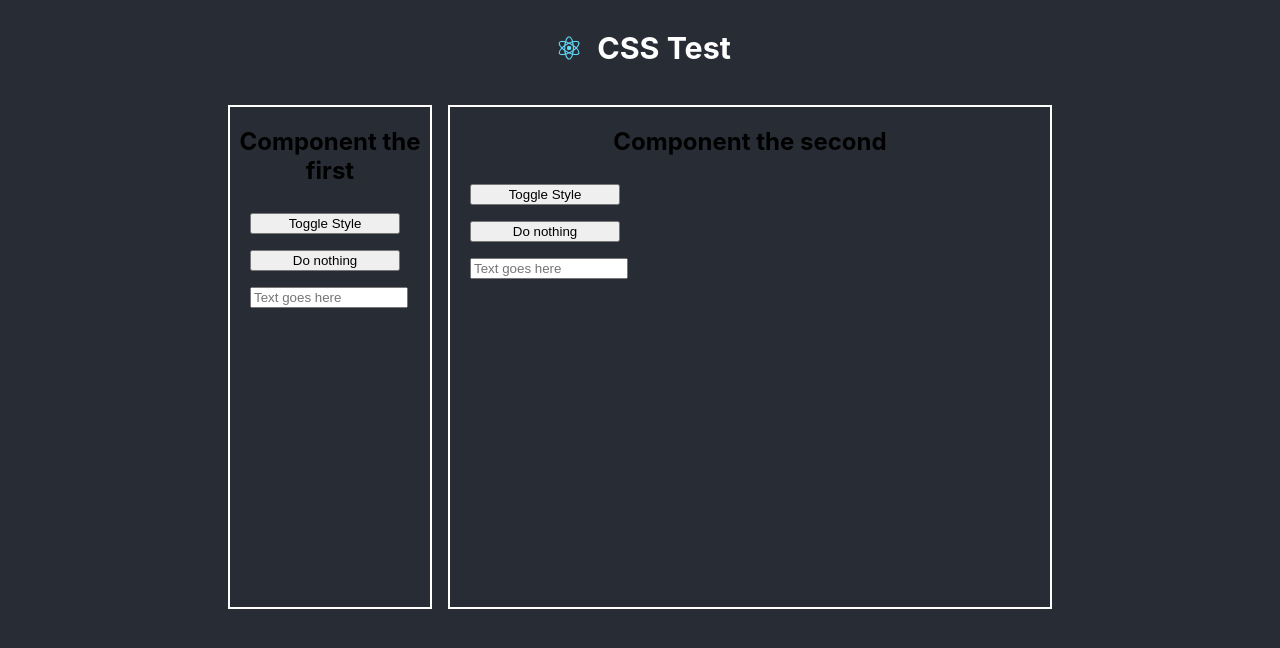
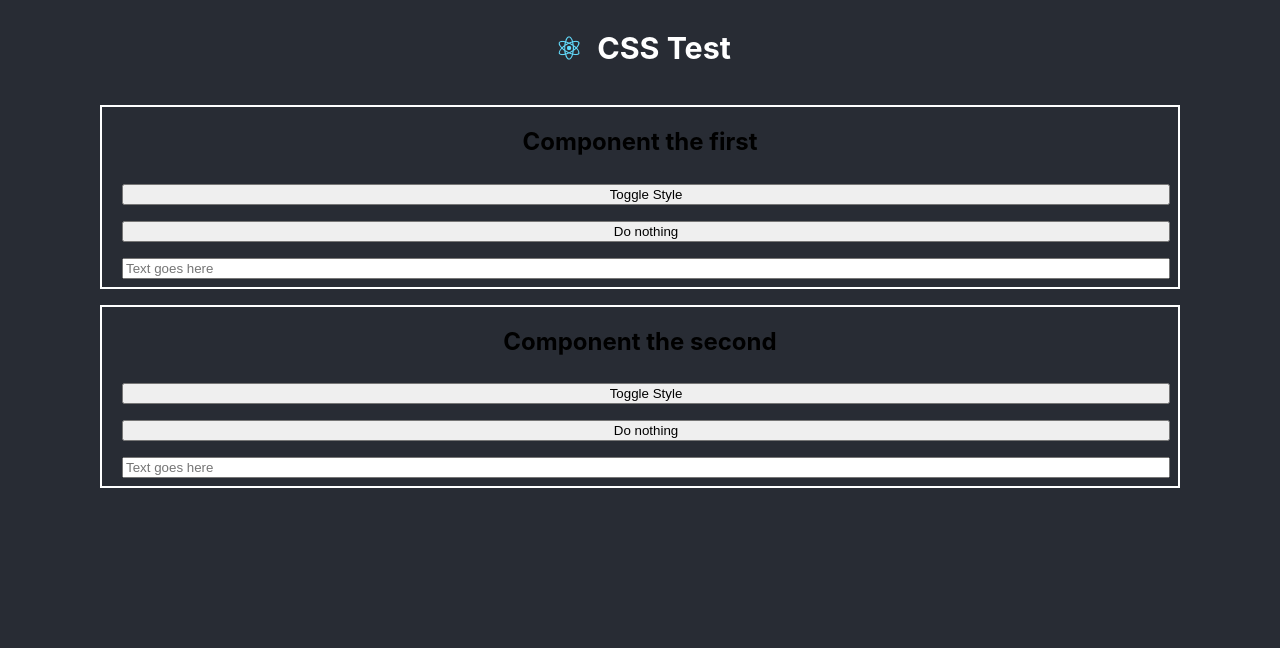
Before and after one commit to daveogle85/css, a React (Create React App) app in the folder my-app/: page / in a window 1280 px wide. Shown: the top 648 px of the page. Built offline with nearby package versions, Linux system fonts and the light colour scheme; the HTML template or start-up script is replaced by a standard one.

Commit message:
add functional css

```diff
--- a/my-app/package.json
+++ b/my-app/package.json
@@ -3,10 +3,13 @@
   "version": "0.1.0",
   "private": true,
   "dependencies": {
+    "@types/classnames": "^2.2.9",
     "@types/node": "^12.12.14",
     "@types/react": "^16.9.15",
     "@types/react-dom": "^16.9.4",
+    "classnames": "^2.2.6",
     "cra-template-typescript": "1.0.0",
+    "node-sass": "^4.13.0",
     "react": "^16.12.0",
     "react-dom": "^16.12.0",
     "react-scripts": "3.3.0",
--- a/my-app/src/App.tsx
+++ b/my-app/src/App.tsx
@@ -1,28 +1,40 @@
-import ChildComponent from 'components/child';
-import React from 'react';
-import logo from './logo.svg';
+// import ChildComponent from "components/child";
+import ChildComponent from "components/funcChild";
+import React from "react";
+import classnames from "classnames";
+import logo from "./logo.svg";
 
-import './App.css';
+import "./App.css";
 
 // Test css
 // import './pure.css';
 
 // Test scss
-import './app.scss';
+import "./app.scss";
+
+// Test functional css
+import "./functional.scss";
 
 const App: React.FC = () => {
   return (
     <div className="App">
       <header className="App-header">
-        <span><img src={logo} className="App-logo" alt="logo" />
-        <h3>CSS Test</h3></span>
+        <span>
+          <img src={logo} className="App-logo" alt="logo" />
+          <h3>CSS Test</h3>
+        </span>
       </header>
-      <div className="child-container">
-      <ChildComponent title="Component the first"/>
-      <ChildComponent title="Component the second"/>
+      {/* <div className="child-container"> */}
+      <div
+        className={classnames(
+          "flex-column justify-content-center align-content-center"
+        )}
+      >
+        <ChildComponent title="Component the first" />
+        <ChildComponent title="Component the second" />
       </div>
     </div>
   );
-}
+};
 
 export default App;
--- /dev/null
+++ b/my-app/src/components/funcChild.tsx
@@ -0,0 +1,42 @@
+import React from "react";
+import classnames from "classnames";
+
+type FuncChildComponentProps = {
+  title: string;
+};
+
+type FuncChildComponentState = {
+  toggle: boolean;
+};
+
+class FuncChildComponent extends React.Component<
+  FuncChildComponentProps,
+  FuncChildComponentState
+> {
+  state = {
+    toggle: false
+  };
+
+  render() {
+    return (
+      <div
+        className={classnames("border-white flex-column m2 mlr5", {
+          "background-color-purple": this.state.toggle
+        })}
+      >
+        <h2>{this.props.title}</h2>
+        <button className="m2 ml3" onClick={this.onButtonOneClick}>
+          Toggle Style
+        </button>
+        <button className="m2 ml3">Do nothing</button>
+        <input className="m2 ml3" placeholder="Text goes here" />
+      </div>
+    );
+  }
+
+  onButtonOneClick = () => {
+    this.setState({ toggle: !this.state.toggle });
+  };
+}
+
+export default FuncChildComponent;
--- /dev/null
+++ b/my-app/src/functional.scss
@@ -0,0 +1,37 @@
+.flex-column {
+  display: flex;
+  flex-direction: column;
+}
+
+.justify-content-center {
+  justify-content: center;
+}
+
+.align-content-center {
+  align-content: center;
+}
+
+.border-white {
+  border: 2px solid white;
+}
+
+.m1 {
+  margin: 4px;
+}
+
+.m2 {
+  margin: 8px;
+}
+
+.ml3 {
+  margin-left: 20px;
+}
+
+.background-color-purple {
+  background-color: purple;
+}
+
+.mlr5 {
+  margin-left: 100px;
+  margin-right: 100px;
+}
```
Also changed, not shown: 2 other files (tests, documents, lock files or other folders).
